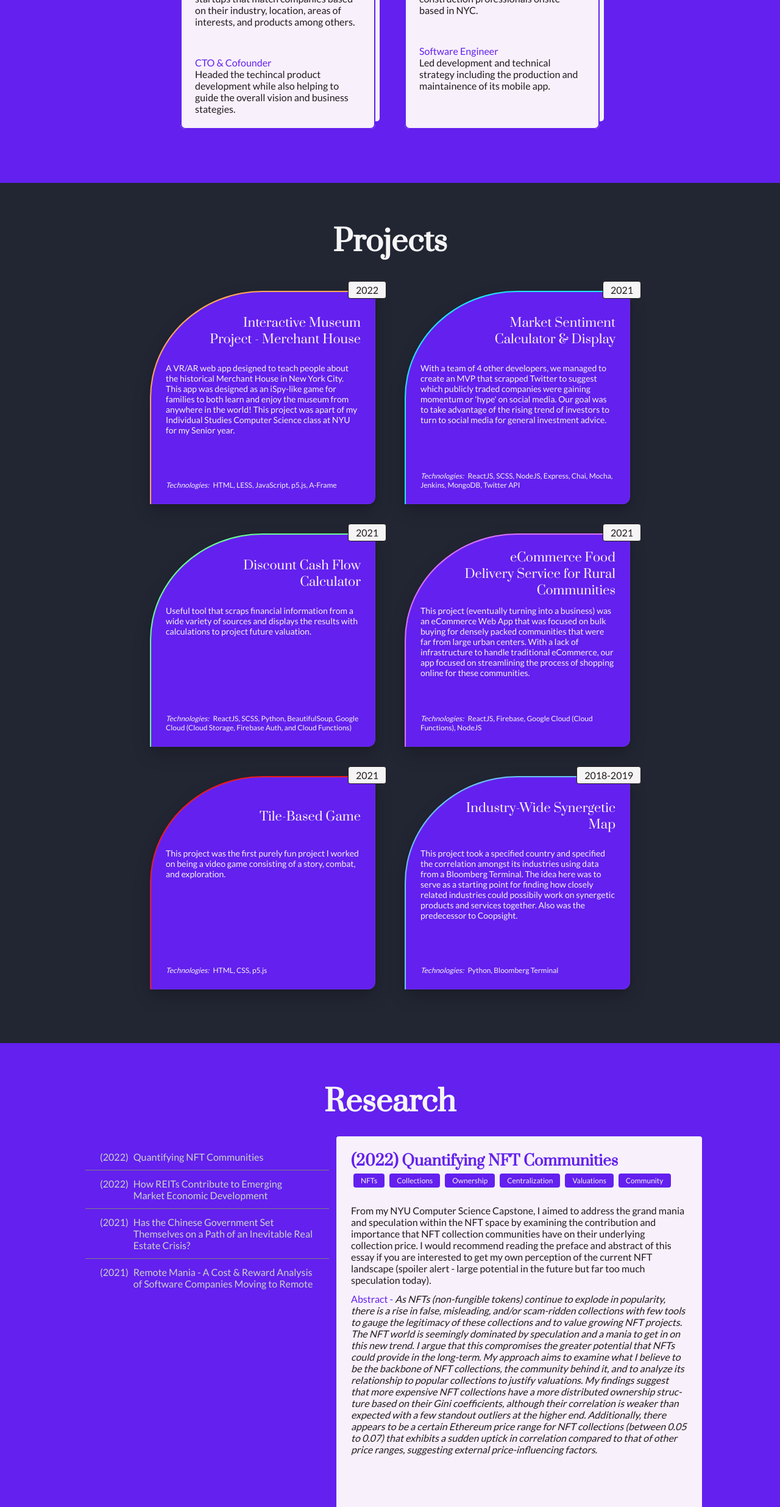
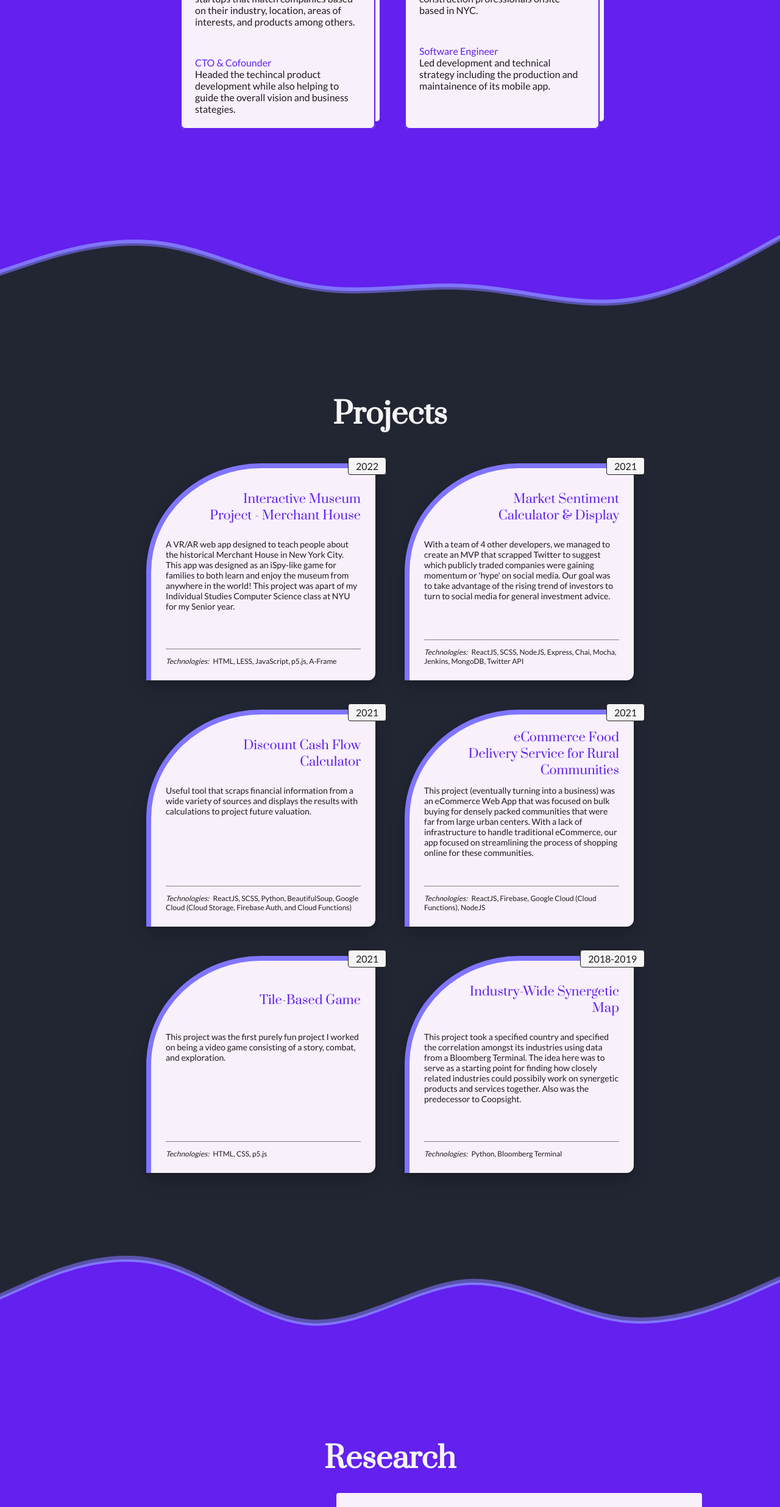
Before and after one commit to Partisi/site, a React (Create React App) app: page / in a window 1280 px wide. Shown: the part 1057-3529 px from the top of the page at 61% size. Built offline with nearby package versions, Linux system fonts and the light colour scheme.

Commit message:
waves background

```diff
--- a/src/App.js
+++ b/src/App.js
@@ -12,18 +12,40 @@ import Work from "./sections/work/Work"
 function App() {
   return (
     <div className="App">
-
-
       <article>
         <Intro />
         <Work />
-        <Projects />
+
+        <WaveContainer Selection={<Projects />} />
+
         <Research />
         <Skills />
+
         <Contact />
       </article>
     </div>
   )
 }
 
+
+const WaveContainer = ({Selection}) => {
+  return (
+    <>
+      <div className="top-wave">
+        <div className="wave-one"><svg xmlns="http://www.w3.org/2000/svg" viewBox="0 0 1440 320"><path fill="#8075FF" fillOpacity="1" d="M0,160L48,144C96,128,192,96,288,106.7C384,117,480,171,576,186.7C672,203,768,181,864,186.7C960,192,1056,224,1152,213.3C1248,203,1344,149,1392,122.7L1440,96L1440,320L1392,320C1344,320,1248,320,1152,320C1056,320,960,320,864,320C768,320,672,320,576,320C480,320,384,320,288,320C192,320,96,320,48,320L0,320Z"></path></svg></div>
+        <div className="wave-two"><svg xmlns="http://www.w3.org/2000/svg" viewBox="0 0 1440 320"><path fill="#5a53ad" fillOpacity="1" d="M0,160L48,144C96,128,192,96,288,106.7C384,117,480,171,576,186.7C672,203,768,181,864,186.7C960,192,1056,224,1152,213.3C1248,203,1344,149,1392,122.7L1440,96L1440,320L1392,320C1344,320,1248,320,1152,320C1056,320,960,320,864,320C768,320,672,320,576,320C480,320,384,320,288,320C192,320,96,320,48,320L0,320Z"></path></svg></div>
+        <div className="wave-overlay"><svg xmlns="http://www.w3.org/2000/svg" viewBox="0 0 1440 320"><path fill="#222633" fillOpacity="1" d="M0,160L48,144C96,128,192,96,288,106.7C384,117,480,171,576,186.7C672,203,768,181,864,186.7C960,192,1056,224,1152,213.3C1248,203,1344,149,1392,122.7L1440,96L1440,320L1392,320C1344,320,1248,320,1152,320C1056,320,960,320,864,320C768,320,672,320,576,320C480,320,384,320,288,320C192,320,96,320,48,320L0,320Z"></path></svg></div>
+      </div>
+      {Selection}
+      <div className="bottom-wave">
+        <div className="wave-one"><svg xmlns="http://www.w3.org/2000/svg" viewBox="0 0 1440 320"><path fill="#222633" fillOpacity="1" d="M0,128L48,106.7C96,85,192,43,288,64C384,85,480,171,576,176C672,181,768,107,864,101.3C960,96,1056,160,1152,170.7C1248,181,1344,139,1392,117.3L1440,96L1440,0L1392,0C1344,0,1248,0,1152,0C1056,0,960,0,864,0C768,0,672,0,576,0C480,0,384,0,288,0C192,0,96,0,48,0L0,0Z"></path></svg></div>
+        <div className="wave-two"><svg xmlns="http://www.w3.org/2000/svg" viewBox="0 0 1440 320"><path fill="#5a53ad" fillOpacity="1" d="M0,128L48,106.7C96,85,192,43,288,64C384,85,480,171,576,176C672,181,768,107,864,101.3C960,96,1056,160,1152,170.7C1248,181,1344,139,1392,117.3L1440,96L1440,0L1392,0C1344,0,1248,0,1152,0C1056,0,960,0,864,0C768,0,672,0,576,0C480,0,384,0,288,0C192,0,96,0,48,0L0,0Z"></path></svg></div>
+        <div className="wave-overlay"><svg xmlns="http://www.w3.org/2000/svg" viewBox="0 0 1440 320"><path fill="#8075FF" fillOpacity="1" d="M0,128L48,106.7C96,85,192,43,288,64C384,85,480,171,576,176C672,181,768,107,864,101.3C960,96,1056,160,1152,170.7C1248,181,1344,139,1392,117.3L1440,96L1440,0L1392,0C1344,0,1248,0,1152,0C1056,0,960,0,864,0C768,0,672,0,576,0C480,0,384,0,288,0C192,0,96,0,48,0L0,0Z"></path></svg></div>
+      </div>
+    </>
+  )
+}
+
+
+
 export default App;
--- a/src/index.scss
+++ b/src/index.scss
@@ -81,6 +81,70 @@ ul {
     color: $black;
 }
 
+.top-wave {
+    margin-bottom: -4px;
+}
+
+.bottom-wave {
+    margin-top: -4px;
+}
+
+.top-wave {
+    position: relative;
+    .wave-one {
+        z-index: 10;
+        position: relative;
+        top: 0;
+        left: 0;
+        width: 100%;
+    }
+
+    .wave-two {
+        position: absolute;
+        top: 6px;
+        left: 0px;
+        width: 100%;
+        z-index: 20;
+    }
+
+    .wave-overlay {
+        position: absolute;
+        top: 10px;
+        left: 0px;
+        width: 100%;
+        z-index: 30;
+    }
+}
+
+.bottom-wave {
+    position: relative;
+
+    .wave-one {
+        z-index: 30;
+        position: relative;
+        top: 0;
+        left: 0;
+        width: 100%;
+    }
+
+    .wave-two {
+        position: absolute;
+        top: 6px;
+        left: 0px;
+        width: 100%;
+        z-index: 20;
+    }
+
+    .wave-overlay {
+        position: absolute;
+        top: 10px;
+        left: 0px;
+        width: 100%;
+        z-index: 10;
+    }
+}
+
+
 @media only screen and (max-width: 800px) {
 
     .section-container {
--- a/src/sections/projects/Projects.js
+++ b/src/sections/projects/Projects.js
@@ -42,6 +42,7 @@ export default function Projects() {
     ]
 
     return (
+
         <section id="projects-container" className="section-container">
             <h1 className="section-subtitle">Projects</h1>
             <ul>
@@ -59,6 +60,7 @@ export default function Projects() {
                     )
                 })}
             </ul>
+
         </section>
     )
 }
--- a/src/sections/projects/Projects.scss
+++ b/src/sections/projects/Projects.scss
@@ -21,11 +21,14 @@
             position: relative;
             box-shadow: rgba(0, 0, 0, 0.2) 0px 12px 28px 0px, rgba(0, 0, 0, 0.1) 0px 2px 4px 0px, rgba(255, 255, 255, 0.05) 0px 0px 0px 1px inset;
 
-            background-color: $secondary;
+            background-color: $primary;
 
             display: flex;
             flex-direction: column;
             align-items: center;
+
+            border-left: 8px solid $secondary-light;
+            border-top: 8px solid $secondary-light;
 
             .project-header-container {
                 height: 80px;
@@ -38,7 +41,7 @@
                     text-align: right;
                     font-size: 20px;
                     font-weight: normal;
-                    color: $primary;
+                    color: $secondary;
                     padding-left: 64px;
                     width: 100%;
                 }
@@ -50,16 +53,18 @@
                 font-size: 14px;
                 padding-top: 12px;
                 padding-bottom: 12px;
-                color: $white;
+                color: $black;
             }
 
             .technologies-used {
 
+                border-top: 1px solid grey;
                 position: absolute;
                 bottom: 24px;
                 left: 24px;
                 width: calc(100% - 48px);
-                color: $white;
+                color: $black;
+                padding-top: 12px;
 
                 font-size: 12px;
                 text-align: left;
@@ -73,35 +78,35 @@
 
         }
 
-        li:nth-child(1) {
-            border-top: 2px solid #ffa754;
-            border-left: 2px solid #ffa754;
-        }
+        // li:nth-child(1) {
+        //     border-top: 2px solid #ffa754;
+        //     border-left: 2px solid #ffa754;
+        // }
 
-        li:nth-child(2) {
-            border-top: 2px solid #1fe4f5;
-            border-left: 2px solid #1fe4f5;
-        }
+        // li:nth-child(2) {
+        //     border-top: 2px solid #1fe4f5;
+        //     border-left: 2px solid #1fe4f5;
+        // }
 
-        li:nth-child(3) {
-            border-top: 2px solid #68fc94;
-            border-left: 2px solid #68fc94;
-        }
+        // li:nth-child(3) {
+        //     border-top: 2px solid #68fc94;
+        //     border-left: 2px solid #68fc94;
+        // }
 
-        li:nth-child(4) {
-            border-top: 2px solid #d972f8;
-            border-left: 2px solid #d972f8;
-        }
+        // li:nth-child(4) {
+        //     border-top: 2px solid #d972f8;
+        //     border-left: 2px solid #d972f8;
+        // }
 
-        li:nth-child(5) {
-            border-top: 2px solid #e71c1c;
-            border-left: 2px solid #e71c1c;
-        }
+        // li:nth-child(5) {
+        //     border-top: 2px solid #e71c1c;
+        //     border-left: 2px solid #e71c1c;
+        // }
 
-        li:nth-child(6) {
-            border-top: 2px solid #6ac2f1;
-            border-left: 2px solid #6ac2f1;
-        }
+        // li:nth-child(6) {
+        //     border-top: 2px solid #6ac2f1;
+        //     border-left: 2px solid #6ac2f1;
+        // }
     }
 
 }
```
